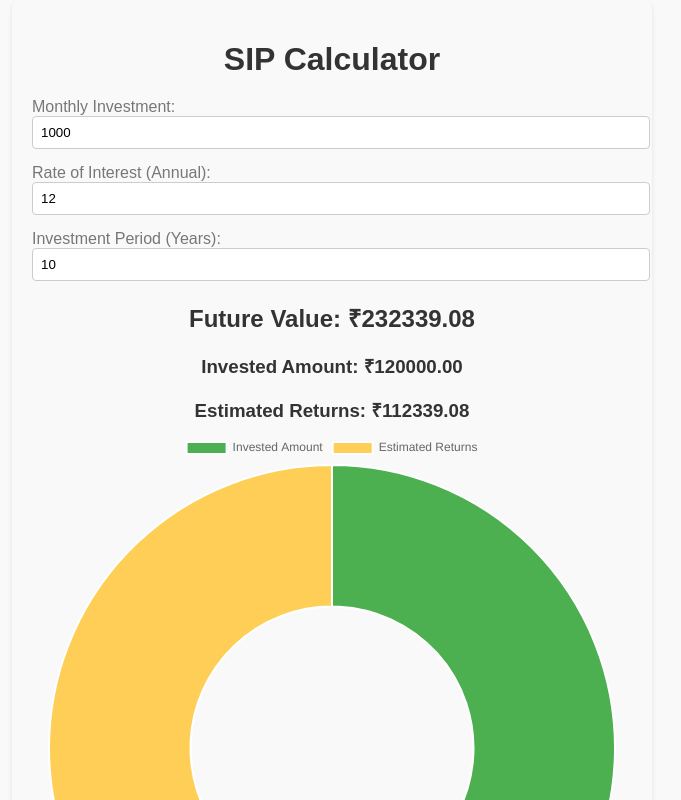
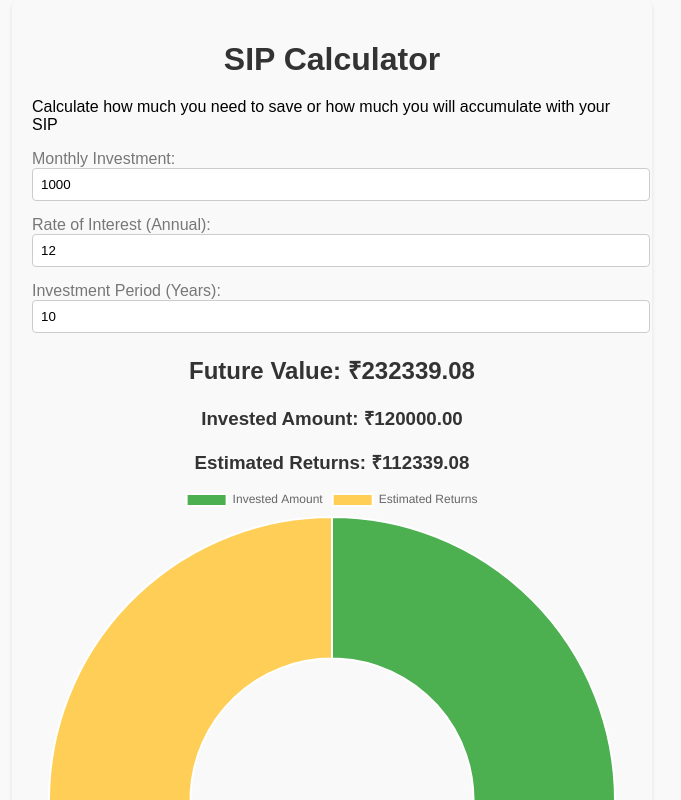
Before and after one commit to bhanuprakashsfdc/hibhanutalks, a React (Vite) app: page /calculator/sip-calculator in a window 1280 px wide. Shown: the top 800 px of the page, without its empty margins (308-989 px from the left). Built offline with nearby package versions, Linux system fonts and the light colour scheme.

Commit message:
pushing SIP Calcultors

```diff
--- a/src/components/Calculator/GenericCalculator/GenericCalculator.jsx
+++ b/src/components/Calculator/GenericCalculator/GenericCalculator.jsx
@@ -1,15 +1,11 @@
-import React, { useState, useEffect } from 'react';
+import React, { useEffect } from 'react';
 import { Doughnut } from 'react-chartjs-2';
 import { Chart as ChartJS, ArcElement, Tooltip, Legend } from 'chart.js';
 import './GenericCalculator.css';
 
 ChartJS.register(ArcElement, Tooltip, Legend);
 
-const GenericCalculator = ({ title, description, calculate }) => {
-  const [input1, setInput1] = useState('100000');
-  const [input2, setInput2] = useState('12');
-  const [input3, setInput3] = useState('10');
-  const [results, setResults] = useState(null);
+const GenericCalculator = ({ title, description, calculate, labels, input1, setInput1, input2, setInput2, input3, setInput3, results, setResults }) => {
 
   useEffect(() => {
     if (input1 && input2 && input3) {
@@ -36,7 +32,7 @@ const GenericCalculator = ({ title, description, calculate }) => {
       <form onSubmit={(e) => e.preventDefault()}>
         <div className="form-group">
           <label>
-            Total Investment
+            {labels.input1}:
             <input
               type="number"
               value={input1}
@@ -47,7 +43,7 @@ const GenericCalculator = ({ title, description, calculate }) => {
         </div>
         <div className="form-group">
           <label>
-            Expected return (p.a)
+            {labels.input2}:
             <input
               type="number"
               value={input2}
@@ -58,7 +54,7 @@ const GenericCalculator = ({ title, description, calculate }) => {
         </div>
         <div className="form-group">
           <label>
-            Time Period
+            {labels.input3}:
             <input
               type="number"
               value={input3}
--- a/src/components/Calculator/LumpsumCalculator/LumpsumCalculator.jsx
+++ b/src/components/Calculator/LumpsumCalculator/LumpsumCalculator.jsx
@@ -1,4 +1,4 @@
-import React from 'react';
+import React, { useState } from 'react';
 import GenericCalculator from '../GenericCalculator/GenericCalculator';
 
 const calculateLumpsum = (principal, rate, time) => {
@@ -36,12 +36,28 @@ const calculateLumpsum = (principal, rate, time) => {
   };
 };
 
-const LumpsumCalculator = () => (
+const LumpsumCalculator = () => {
+  const [input1, setInput1] = useState('100000');
+  const [input2, setInput2] = useState('12');
+  const [input3, setInput3] = useState('10');
+  const [results, setResults] = useState(null);
+
+  return (
     <GenericCalculator
       title="Lumpsum Calculator"
       description="Calculate returns for lumpsum investments to achieve your financial goals"
       calculate={calculateLumpsum}
+      labels={{ input1: "Principal Amount", input2: "Rate of Interest (Annual)", input3: "Time Period (Years)" }}
+      input1={input1}
+      setInput1={setInput1}
+      input2={input2}
+      setInput2={setInput2}
+      input3={input3}
+      setInput3={setInput3}
+      results={results}
+      setResults={setResults}
     />
   );
+};
 
 export default LumpsumCalculator;
--- a/src/components/Calculator/SIPCalculator/SIPCalculator.jsx
+++ b/src/components/Calculator/SIPCalculator/SIPCalculator.jsx
@@ -1,26 +1,7 @@
-import React, { useState, useEffect } from 'react';
-import { Doughnut } from 'react-chartjs-2';
-import { Chart as ChartJS, ArcElement, Tooltip, Legend } from 'chart.js';
-import './SIPCalculator.css';
+import React, { useState } from 'react';
+import GenericCalculator from '../GenericCalculator/GenericCalculator';
 
-ChartJS.register(ArcElement, Tooltip, Legend);
-
-const SIPCalculator = () => {
-  const [monthlyInvestment, setMonthlyInvestment] = useState('1000');
-  const [rateOfInterest, setRateOfInterest] = useState('12');
-  const [investmentPeriod, setInvestmentPeriod] = useState('10');
-  const [futureValue, setFutureValue] = useState(null);
-  const [totalInvestment, setTotalInvestment] = useState(null);
-  const [estimatedReturns, setEstimatedReturns] = useState(null);
-  const [yearlyBreakdown, setYearlyBreakdown] = useState([]);
-
-  useEffect(() => {
-    if (monthlyInvestment && rateOfInterest && investmentPeriod) {
-      calculateSIP();
-    }
-  }, [monthlyInvestment, rateOfInterest, investmentPeriod]);
-
-  const calculateSIP = () => {
+const calculateSIP = (monthlyInvestment, rateOfInterest, investmentPeriod) => {
   const P = parseFloat(monthlyInvestment);
   const r = parseFloat(rateOfInterest) / 100 / 12;
   const n = parseFloat(investmentPeriod) * 12;
@@ -28,10 +9,6 @@ const SIPCalculator = () => {
   const FV = P * ((Math.pow(1 + r, n) - 1) / r) * (1 + r);
   const totalInvested = P * n;
   const estReturns = FV - totalInvested;
-
-    setFutureValue(FV.toFixed(2));
-    setTotalInvestment(totalInvested.toFixed(2));
-    setEstimatedReturns(estReturns.toFixed(2));
 
   const breakdown = [];
   let startingAmount = 0;
@@ -51,94 +28,35 @@ const SIPCalculator = () => {
     startingAmount = amount;
   }
 
-    setYearlyBreakdown(breakdown);
+  return {
+    futureValue: FV.toFixed(2),
+    totalInvestment: totalInvested.toFixed(2),
+    estimatedReturns: estReturns.toFixed(2),
+    yearlyBreakdown: breakdown
+  };
 };
 
-  const data = {
-    labels: ['Invested Amount', 'Estimated Returns'],
-    datasets: [
-      {
-        data: [totalInvestment, estimatedReturns],
-        backgroundColor: ['#4CAF50', '#FFCE56'],
-        hoverBackgroundColor: ['#45a049', '#FFCE56']
-      }
-    ]
-  };
+const SIPCalculator = () => {
+  const [input1, setInput1] = useState('1000');
+  const [input2, setInput2] = useState('12');
+  const [input3, setInput3] = useState('10');
+  const [results, setResults] = useState(null);
 
   return (
-    <div className="sip-calculator">
-      <h1>SIP Calculator</h1>
-      <form onSubmit={(e) => e.preventDefault()}>
-        <div className="form-group">
-          <label>
-            Monthly Investment:
-            <input
-              type="number"
-              value={monthlyInvestment}
-              onChange={(e) => setMonthlyInvestment(e.target.value)}
-              required
+    <GenericCalculator
+      title="SIP Calculator"
+      description="Calculate how much you need to save or how much you will accumulate with your SIP"
+      calculate={calculateSIP}
+      labels={{ input1: "Monthly Investment", input2: "Rate of Interest (Annual)", input3: "Investment Period (Years)" }}
+      input1={input1}
+      setInput1={setInput1}
+      input2={input2}
+      setInput2={setInput2}
+      input3={input3}
+      setInput3={setInput3}
+      results={results}
+      setResults={setResults}
     />
-          </label>
-        </div>
-        <div className="form-group">
-          <label>
-            Rate of Interest (Annual):
-            <input
-              type="number"
-              value={rateOfInterest}
-              onChange={(e) => setRateOfInterest(e.target.value)}
-              required
-            />
-          </label>
-        </div>
-        <div className="form-group">
-          <label>
-            Investment Period (Years):
-            <input
-              type="number"
-              value={investmentPeriod}
-              onChange={(e) => setInvestmentPeriod(e.target.value)}
-              required
-            />
-          </label>
-        </div>
-      </form>
-      {futureValue && (
-        <div className="result">
-          <h2>Future Value: ₹{futureValue}</h2>
-          <h3>Invested Amount: ₹{totalInvestment}</h3>
-          <h3>Estimated Returns: ₹{estimatedReturns}</h3>
-          <Doughnut data={data} />
-        </div>
-      )}
-      {yearlyBreakdown.length > 0 && (
-        <div className="breakdown">
-          <h2>Yearly Breakdown</h2>
-          <table>
-            <thead>
-              <tr>
-                <th>Year</th>
-                <th>Starting Amount (₹)</th>
-                <th>Invested Amount (₹)</th>
-                <th>Interest Generated (₹)</th>
-                <th>Amount (₹)</th>
-              </tr>
-            </thead>
-            <tbody>
-              {yearlyBreakdown.map((year, index) => (
-                <tr key={index}>
-                  <td>{year.year}</td>
-                  <td>{year.startingAmount}</td>
-                  <td>{year.investedAmount}</td>
-                  <td>{year.interestGenerated}</td>
-                  <td>{year.amount}</td>
-                </tr>
-              ))}
-            </tbody>
-          </table>
-        </div>
-      )}
-    </div>
   );
 };
 
```
Lines whose indentation alone changed are shown as unchanged.
